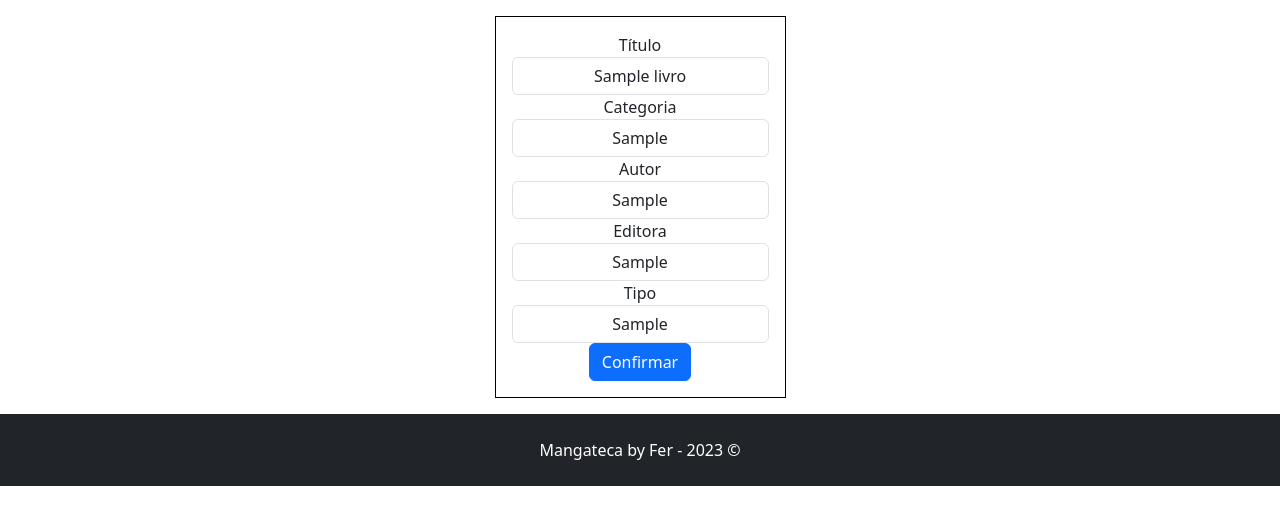
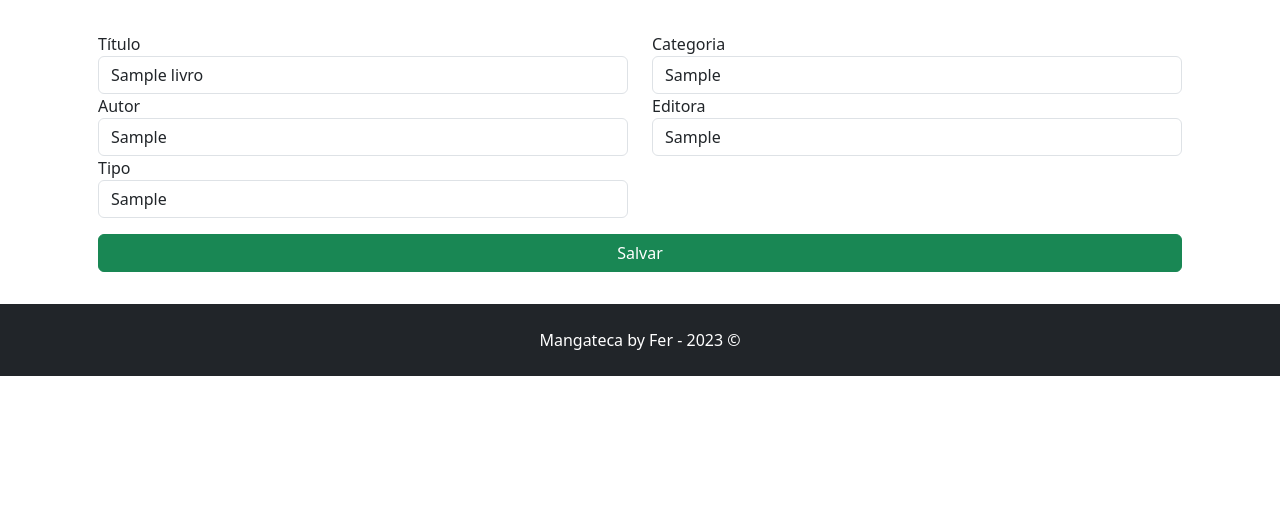
Before and after one commit to Fschezaro/mangateca, a PHP site: page /views/edita_livro.php?id=1 in a window 1280 px wide. Shown: the part 56-581 px from the top of the page. Run offline with PHP 8.4, Linux system fonts and the light colour scheme; tables that the repository leaves empty or names only in its code hold one stand-in row (values such as "Sample post").

Commit message:
Ajustes de reatividade

```diff
--- a/controllers/ativa_livro.php
+++ b/controllers/ativa_livro.php
@@ -6,7 +6,7 @@ $id = $_GET['id'];
 $query = $conexao->prepare("UPDATE livros SET estado = '1' WHERE id=?");
 if ($query->execute(array($id))) {
     session_start();
-    $_SESSION['mensagem'] = "Registro ativado com sucesso";
+    $_SESSION['ativado'] = "Registro ativado com sucesso";
 }
 
 header("location: ../views/inativos.php");
--- a/controllers/exclui_livro.php
+++ b/controllers/inativa_livro.php
@@ -6,7 +6,7 @@ $id = $_GET['id'];
 $query = $conexao->prepare("UPDATE livros SET estado = '0' WHERE id=?");
 if ($query->execute(array($id))) {
     session_start();
-    $_SESSION['mensagem'] = "Registro desativado com sucesso";
+    $_SESSION['desativado'] = "Registro desativado com sucesso";
 }
 
 header("location: ../views/ativos.php");
--- a/views/edita_livro.php
+++ b/views/edita_livro.php
@@ -1,7 +1,7 @@
 <?php require '../controllers/mostra_livro.php'; ?>
 
 <!DOCTYPE html>
-<html lang="en">
+<html lang="pt-br">
 
 <head>
     <meta charset="UTF-8">
@@ -13,21 +13,37 @@
 
 <body>
     <?php include '../components/header.php'; ?>
-    <div class="d-flex justify-content-center my-3">
-        <div class="text-center p-3 flex-column d-flex justify-content-center border border-black">
+    <div class="container my-3">
+        <div class="p-3">
             <form method="POST" action="../controllers/edita_livro.php">
                 <input type="hidden" name="id" value="<?= $result['id']; ?>">
-                <label class="d-flex justify-content-center">Título</label>
-                <input class="form-control text-center" type="text" name="titulo" value="<?= $result['titulo']; ?>">
-                <label class="d-flex justify-content-center">Categoria</label>
-                <input class="form-control text-center" type="text" name="categoria" value="<?= $result['categoria']; ?>">
-                <label class="d-flex justify-content-center">Autor</label>
-                <input class="form-control text-center" type="text" name="autor" value="<?= $result['autor']; ?>">
-                <label class="d-flex justify-content-center">Editora</label>
-                <input class="form-control text-center" type="text" name="editora" value="<?= $result['editora']; ?>">
-                <label class="d-flex justify-content-center">Tipo</label>
-                <input class="form-control text-center" type="text" name="tipo" value="<?= $result['tipo']; ?>">
-                <button type="submit" class="btn btn-primary"> Confirmar</button>
+                <div class="row">
+                    <div class="col">
+                        <label>Título</label>
+                        <input class="form-control" type="text" name="titulo" value="<?= $result['titulo']; ?>">
+                    </div>
+                    <div class="col">
+                        <label>Categoria</label>
+                        <input class="form-control" type="text" name="categoria" value="<?= $result['categoria']; ?>">
+                    </div>
+                </div>
+                <div class="row">
+                    <div class="col">
+                        <label>Autor</label>
+                        <input class="form-control" type="text" name="autor" value="<?= $result['autor']; ?>">
+                    </div>
+                    <div class="col">
+                        <label>Editora</label>
+                        <input class="form-control" type="text" name="editora" value="<?= $result['editora']; ?>">
+                    </div>
+                </div>
+                <div class="row">
+                    <div class="col-6 col-md-6">
+                        <label>Tipo</label>
+                        <input class="form-control" type="text" name="tipo" value="<?= $result['tipo']; ?>">
+                    </div>
+                </div>
+                <button type="submit" class="btn btn-success mt-3 col-12 col-md-12">Salvar</button>
             </form>
         </div>
     </div>
--- a/views/pendentes.php
+++ b/views/pendentes.php
@@ -76,7 +76,7 @@ $resultado = $query->fetchAll(PDO::FETCH_ASSOC);
                         <td class="text-center"> <?= $livro["tipo"]; ?></td>
                         <td class="text-center"><a class="btn btn-outline-secondary btn-sm" href="edita_livro.php?id=<?= $livro['id']; ?>">Editar</a></td>
                         <?php if ($livro['estado']) : ?>
-                            <td class="text-center"><a class="btn btn-outline-danger btn-sm col-12" href="../controllers/exclui_livro.php?id=<?= $livro['id']; ?>">Desativar</a></td>
+                            <td class="text-center"><a class="btn btn-outline-danger btn-sm col-12" href="../controllers/inativa_livro.php?id=<?= $livro['id']; ?>">Desativar</a></td>
                         <?php else : ?>
                             <td class="text-center"><a class="btn btn-outline-success btn-sm col-12" href="../controllers/ativa_livro.php?id=<?= $livro['id']; ?>">Ativar</a></td>
                         <?php endif; ?>
```
Also changed, not shown: Nota.php (+21 -1 lines), views/ativos.php (+27 -8 lines), views/inativos.php (+10 -5 lines).
